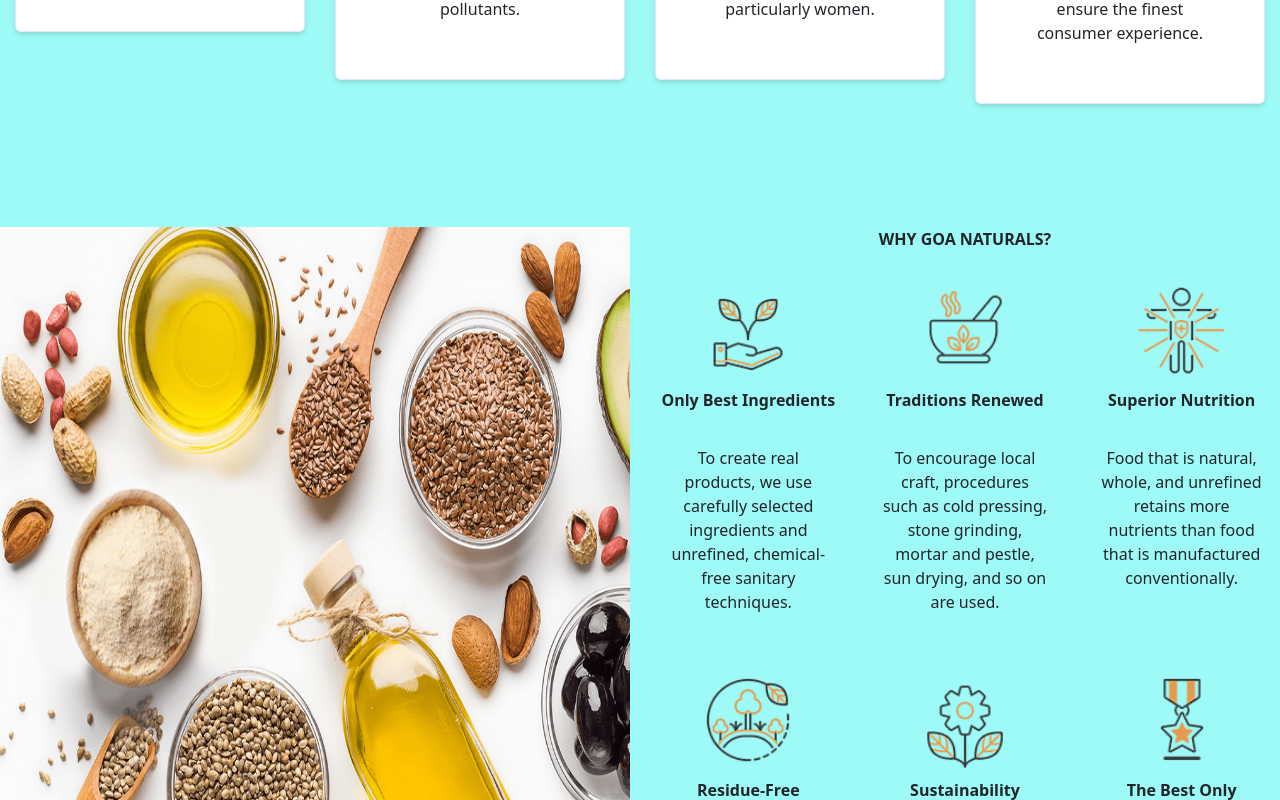
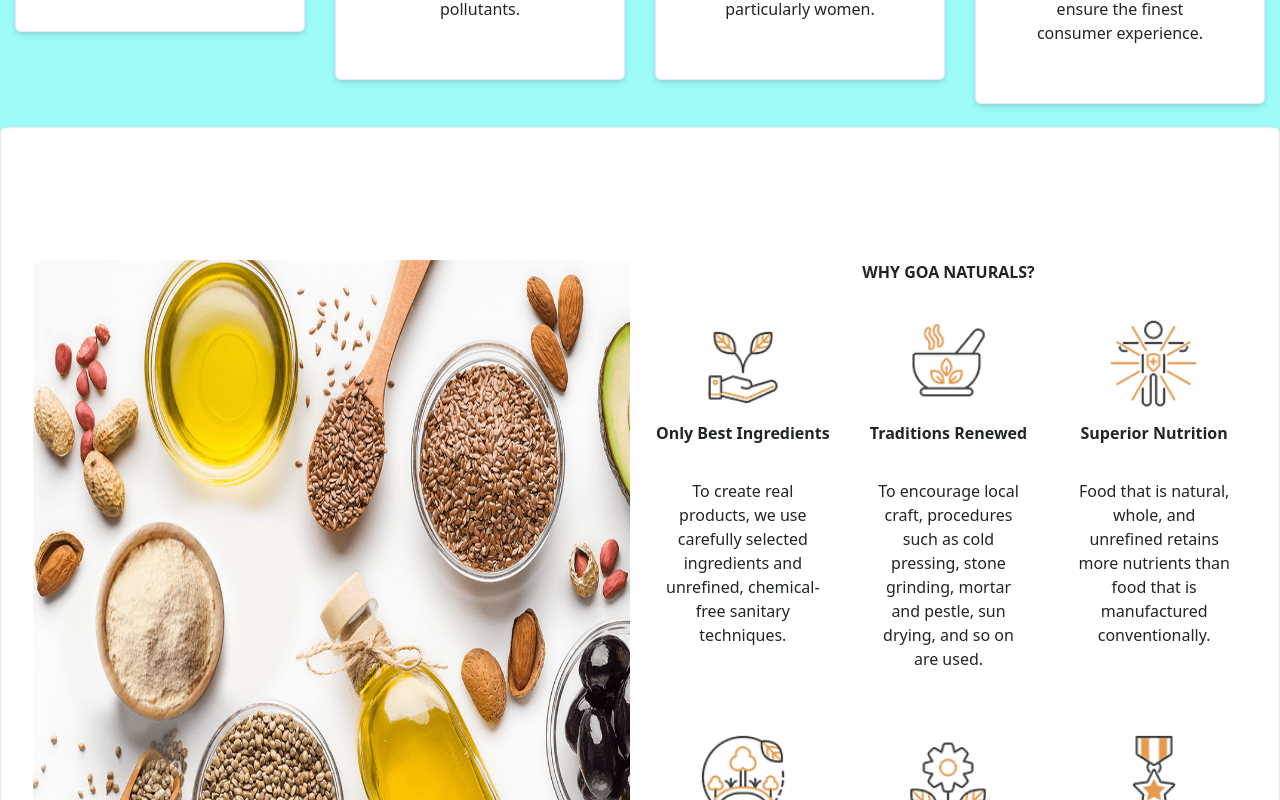
Before and after one commit to JuBs-App/Ecommerce-nextjs, a Next.js app: page / in a window 1280 px wide. Shown: the part 1080-1880 px from the top of the page. Built offline with nearby package versions, Linux system fonts and the light colour scheme.

Commit message:
Adds card view

```diff
--- a/pages/index.js
+++ b/pages/index.js
@@ -157,6 +157,7 @@ const Home = ({ characters }) => {
           </Card>
         </Stack>
       </SimpleGrid>
+      <Card>
         <SimpleGrid columns={[1, 1, 2, 2]} spacing={5} mt="100px !important">
           <Image src="/flour.png" alt="flour" width="100%" height="650px" />
           <Stack>
@@ -221,8 +222,8 @@ const Home = ({ characters }) => {
                   Residue-Free
                 </Text>
                 <Text fontSize="s" p="10px" textAlign="center">
-                After processing, all by-products are fed to livestock, leaving
-                nothing behind.
+                  After processing, all by-products are fed to livestock,
+                  leaving nothing behind.
                 </Text>
               </Stack>
               <Stack p="5px" alignItems="center">
@@ -251,13 +252,14 @@ const Home = ({ characters }) => {
                   The Best Only
                 </Text>
                 <Text fontSize="s" p="10px" textAlign="center">
-                Our goal is to develop not only the best products, but also the
-                best way of life.
+                  Our goal is to develop not only the best products, but also
+                  the best way of life.
                 </Text>
               </Stack>
             </SimpleGrid>
           </Stack>
         </SimpleGrid>
+      </Card>
     </Stack>
   )
 }
```
Lines whose indentation alone changed are shown as unchanged.
